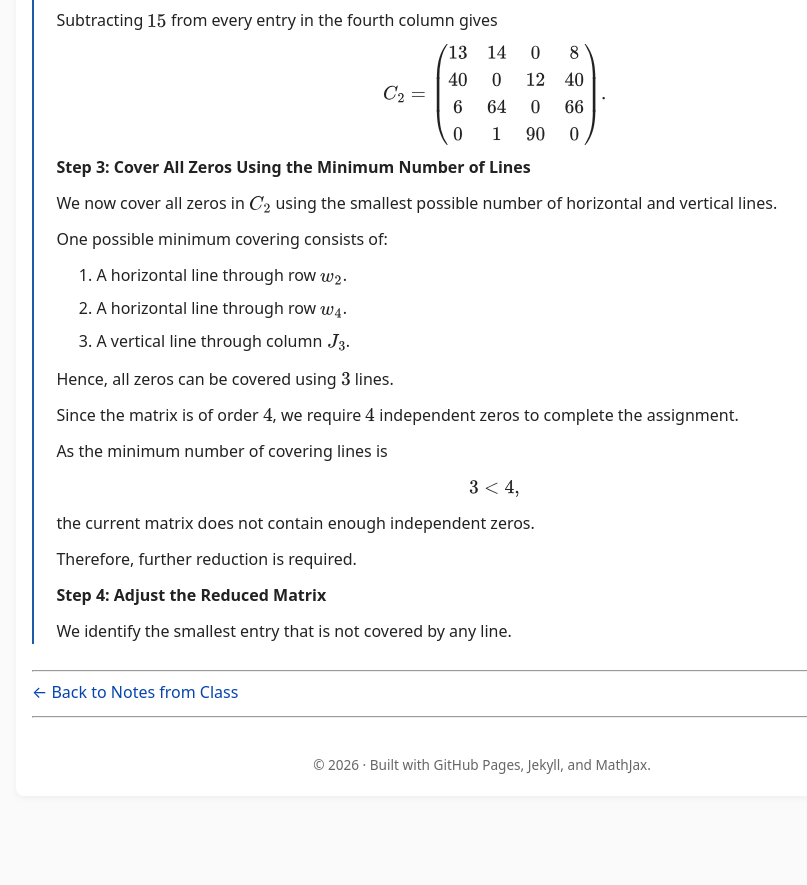
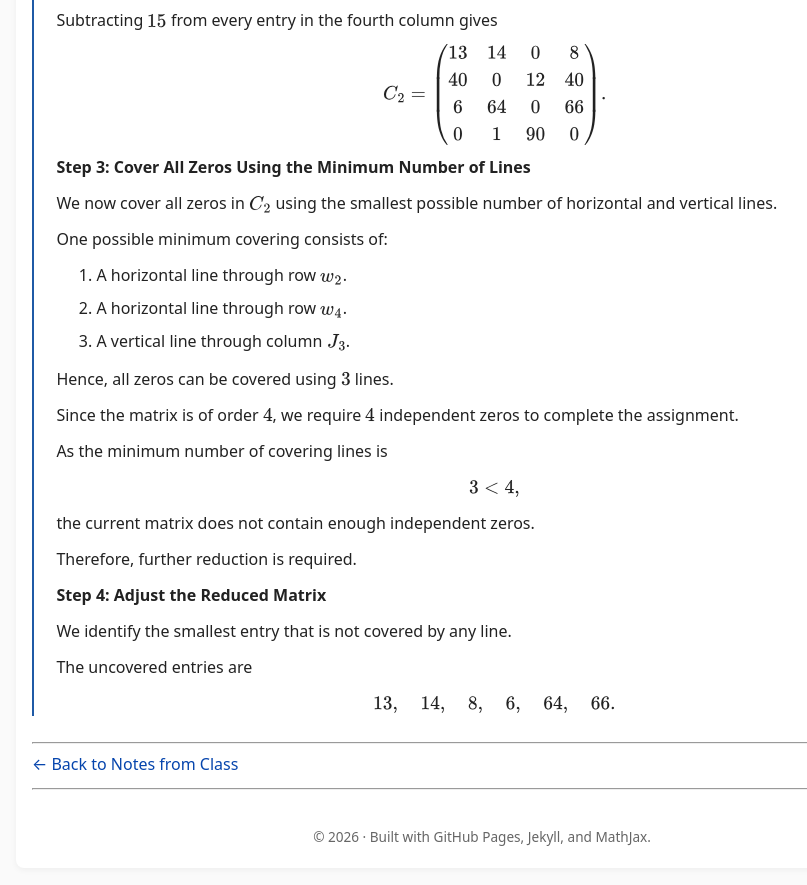
Before and after one commit to SaleemKamaludin/SaleemKamaludin.github.io, a Jekyll site: the page built from courses/math-2276/notes-from-class/supplementary-lecture-6/index.md, in a window 1280 px wide and 900 px high, scrolled down 4227 px. Shown: the top 885 px of the window, without its empty margins (158-965 px from the left). Built offline with Jekyll 4.4.1, drawn with Linux system fonts in a browser that asks for light colours; before the commit the page ends 5055 px from its top, so only the background shows below that.

Commit message:
Add uncovered entries to Step 4 of Example 1.2

```diff
--- a/courses/math-2276/notes-from-class/supplementary-lecture-6/index.md
+++ b/courses/math-2276/notes-from-class/supplementary-lecture-6/index.md
@@ -678,7 +678,23 @@ C_2=
         covered by any line.
       </p>
 
-    </div>
+
+      <div id="example-hungarian-additional-uncovered-entries">
+
+        <p>
+          The uncovered entries are
+        </p>
+
+        <div class="display-math">
+
+\[
+13,\quad 14,\quad 8,\quad 6,\quad 64,\quad 66.
+\]
+
+        </div>
+
+      </div>
+</div>
 
 </div>
 
```
